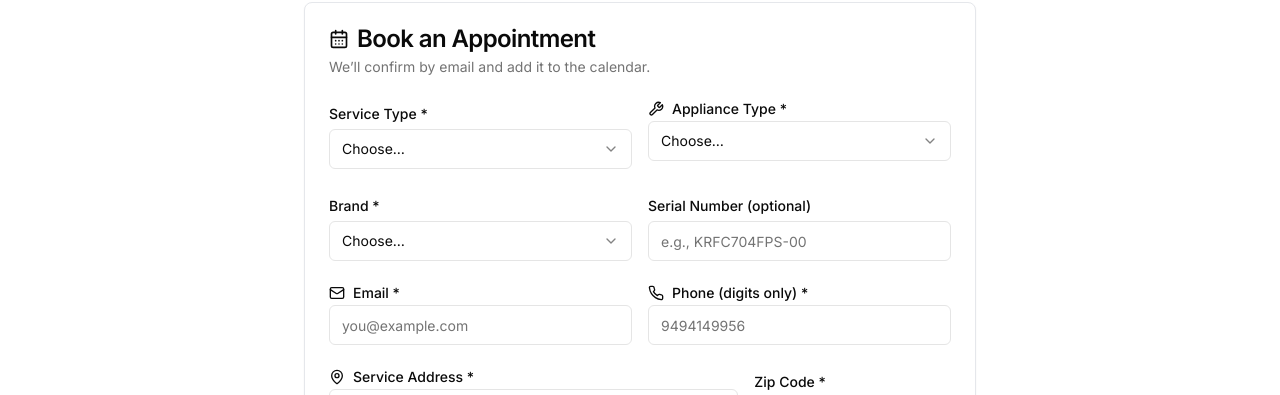
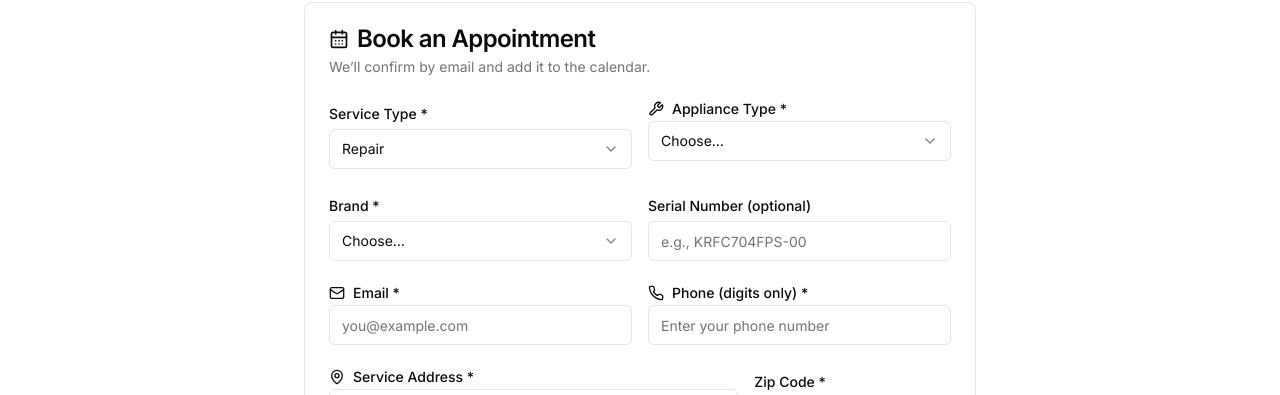
Before and after one commit to aleksyara/fixlyapp, a Next.js app: page /book in a window 1280 px wide. Shown: the part 202-597 px from the top of the page. Built offline with nearby package versions, Linux system fonts and the light colour scheme.

Commit message:
update appointment screen

```diff
--- a/components/AppointmentForm.tsx
+++ b/components/AppointmentForm.tsx
@@ -78,7 +78,7 @@ export default function AppointmentForm() {
   const [loading, setLoading] = useState(false);
 
   const [form, setForm] = useState<FormState>({
-    serviceType: '',
+    serviceType: 'Repair',
     applianceType: '',
     brand: '',
     serialNumber: '',
@@ -301,7 +301,7 @@ export default function AppointmentForm() {
                 value={form.phone}
                 onChange={(e) => update('phone', e.target.value)}
                 maxLength={10}
-                placeholder="9494149956"
+                placeholder="Enter your phone number"
                 required
               />
             </div>
```
